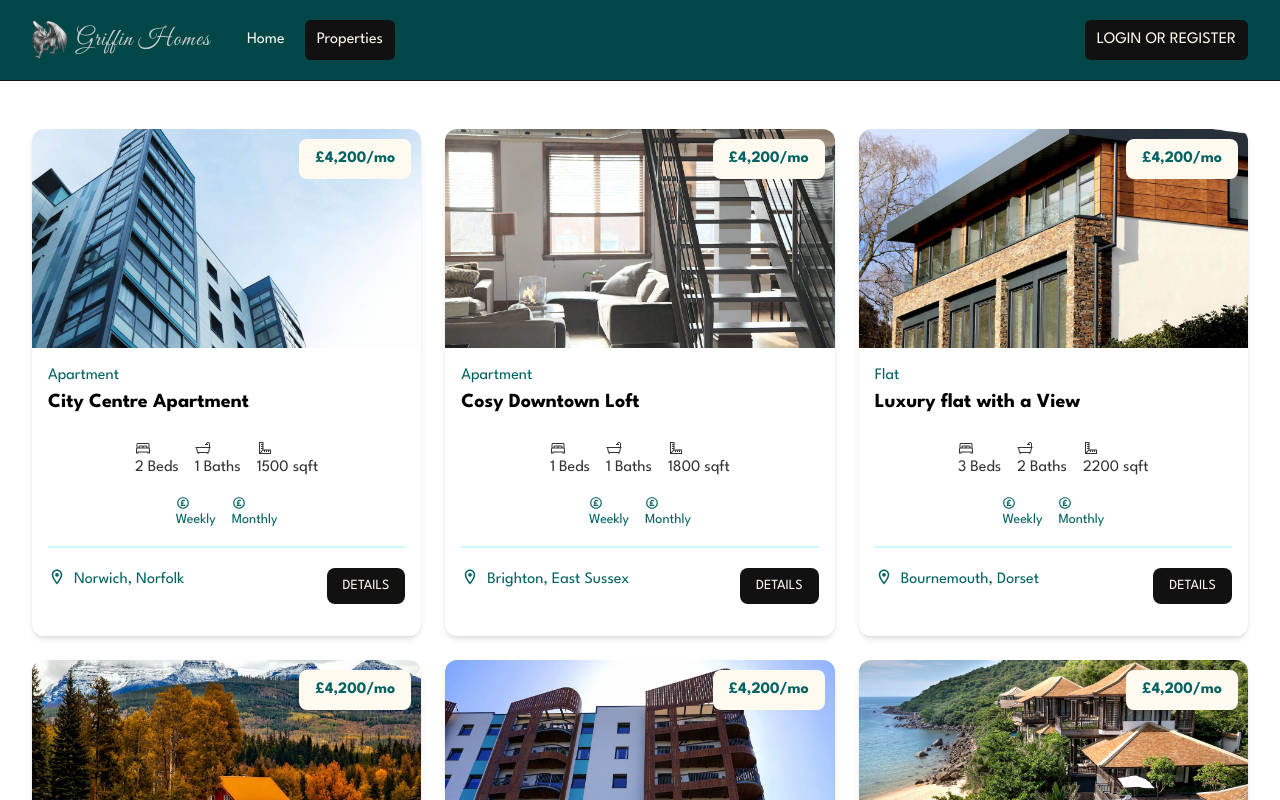
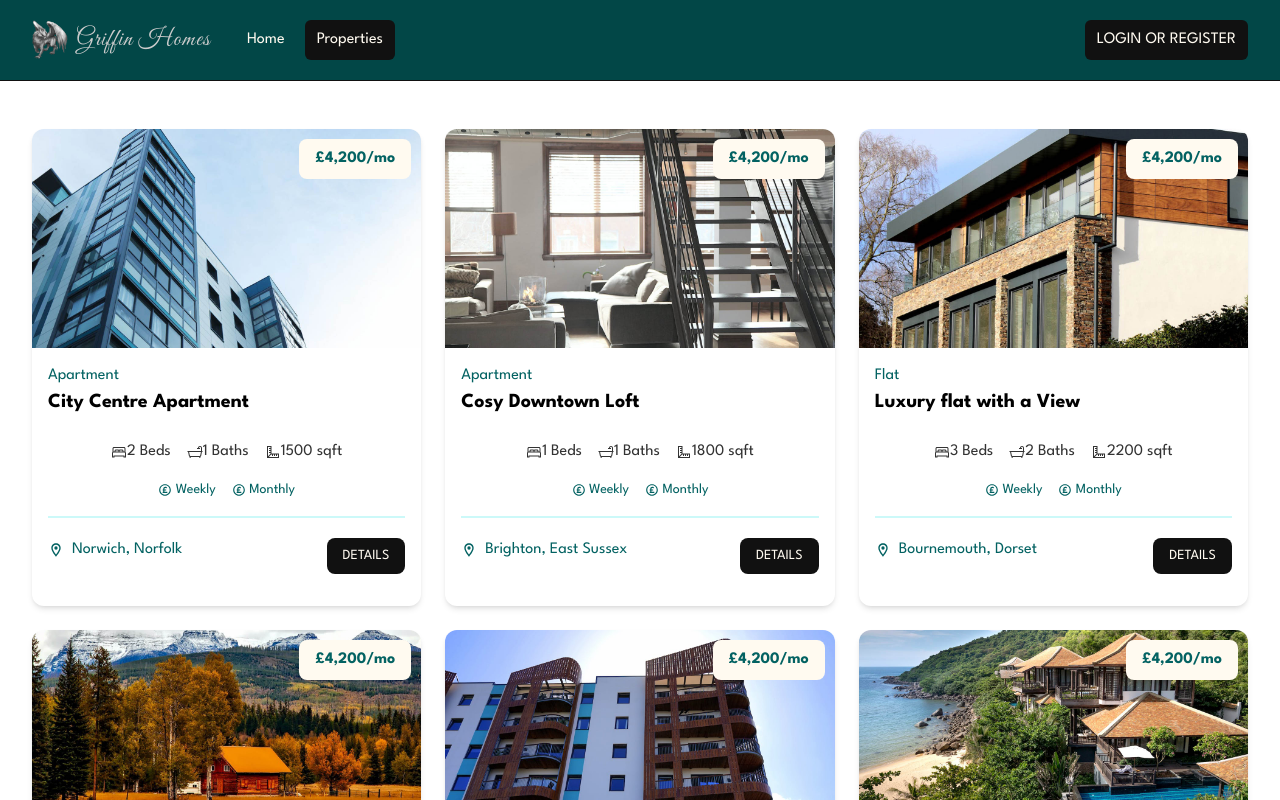
Before and after one commit to Nimira43/Griffin-Homes, a Next.js app: page /properties in a window 1280 px wide. Shown: the top 800 px of the page. Built offline with nearby package versions, Linux system fonts and the light colour scheme.

Commit message:
Removing some off the old classes and replacing them with new styles.

```diff
--- a/components/PropertyCard.jsx
+++ b/components/PropertyCard.jsx
@@ -29,26 +29,30 @@ const PropertyCard = ({ property }) => {
 
         <div className='flex justify-center gap-4 text-grey-dark mb-4'>
           <p>
-            <LiaBedSolid className='fa-solid fa-bed' />{property.beds}{' '}
-            <span className='md:hidden lg:inline'>Beds</span>
+            <LiaBedSolid className='md:hidden lg:inline' />{property.beds}{' '}
+            <span className='md:hidden lg:inline'> Beds</span>
           </p>
           <p>
-            <LiaBathSolid className='fa-solid fa-bath' />
+            <LiaBathSolid className='md:hidden lg:inline' />
             {property.baths}{' '}
-            <span className='md:hidden lg:inline'>Baths</span>
+            <span className='md:hidden lg:inline'> Baths</span>
           </p>
           <p>
-            <LiaRulerCombinedSolid className='fa-solid fa-ruler-combined' />
+            <LiaRulerCombinedSolid className='md:hidden lg:inline' />
             {property.square_feet}{' '}
-            <span className='md:hidden lg:inline'>sqft</span>
+            <span className='md:hidden lg:inline'> sqft</span>
           </p>
         </div>
 
         <div
           className='flex justify-center gap-4 text-prime-medium-extra text-sm mb-4'
         >
-          <p><RiMoneyPoundCircleLine className='fa-solid fa-money-bill' /> Weekly</p>
-          <p><RiMoneyPoundCircleLine className='fa-solid fa-money-bill' /> Monthly</p>
+          <p>
+            <RiMoneyPoundCircleLine className='md:hidden lg:inline' /> Weekly
+          </p>
+          <p>
+            <RiMoneyPoundCircleLine className='md:hidden lg:inline' /> Monthly
+          </p>
         </div>
 
         <div className='border border-prime-light mb-5'></div>
@@ -56,7 +60,7 @@ const PropertyCard = ({ property }) => {
         <div className='flex flex-col lg:flex-row justify-between mb-4'>
           <div className='flex align-middle gap-2 mb-4 lg:mb-0'>
             <MdOutlineLocationOn
-              className='fa-solid fa-location-dot text-lg text-prime-medium-extra'
+              className='text-prime-medium-extra mt-1'
             />
             <span className='text-prime-medium-extra'>
               {property.location.city}, {property.location.county}
```
